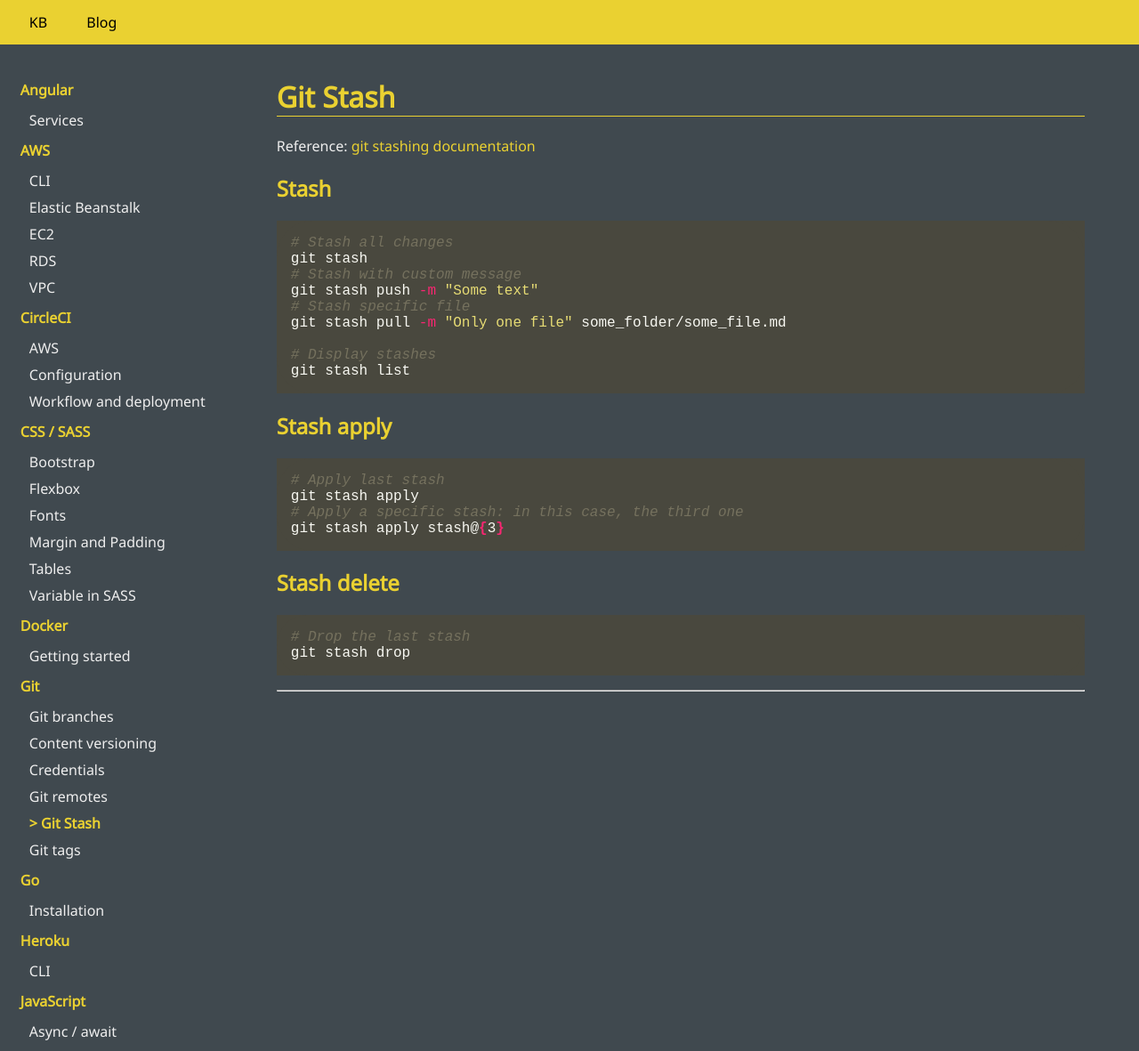
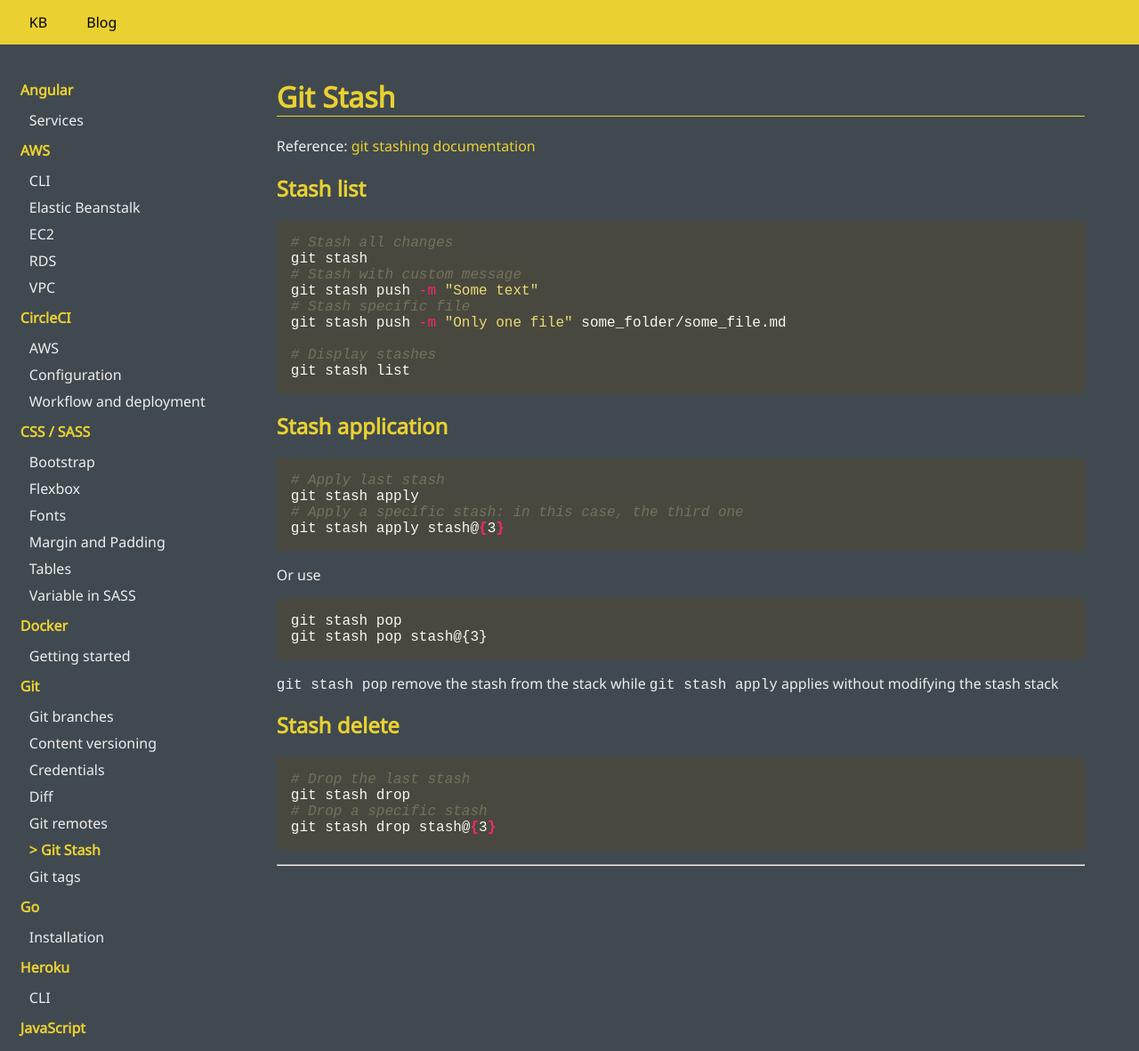
Before and after one commit to Al-un/kb, a Jekyll site: the page built from collections/_kb/git/stash.md, in a window 1280 px wide and 1181 px high. Shown: the whole window at 89% size. Built offline with Jekyll 4.4.1, drawn with Linux system fonts in a browser that asks for light colours; nearby versions of some CDN libraries.

Commit message:
Update git docs

````diff
--- a/collections/_kb/git/stash.md
+++ b/collections/_kb/git/stash.md
@@ -5,7 +5,7 @@ title: Git Stash
 
 Reference: [git stashing documentation](https://git-scm.com/book/en/v1/Git-Tools-Stashing)
 
-## Stash
+## Stash list
 
 ```sh
 # Stash all changes
@@ -13,13 +13,13 @@ git stash
 # Stash with custom message
 git stash push -m "Some text"
 # Stash specific file
-git stash pull -m "Only one file" some_folder/some_file.md
+git stash push -m "Only one file" some_folder/some_file.md
 
 # Display stashes
 git stash list
 ```
 
-## Stash apply
+## Stash application
 
 ```sh
 # Apply last stash
@@ -28,9 +28,20 @@ git stash apply
 git stash apply stash@{3}
 ```
 
+Or use
+
+```
+git stash pop
+git stash pop stash@{3}
+```
+
+`git stash pop` remove the stash from the stack while `git stash apply` applies without modifying the stash stack
+
 ## Stash delete
 
 ```sh
 # Drop the last stash
 git stash drop
+# Drop a specific stash
+git stash drop stash@{3}
 ```
````
Also changed, not shown: collections/_kb/git/content.md (+2 -2 lines), collections/_kb/git/credentials.md (+3 -1 lines), collections/_kb/git/diff.md (added, +38 -0 lines), collections/_kb/git/remote.md (+3 -3 lines).
